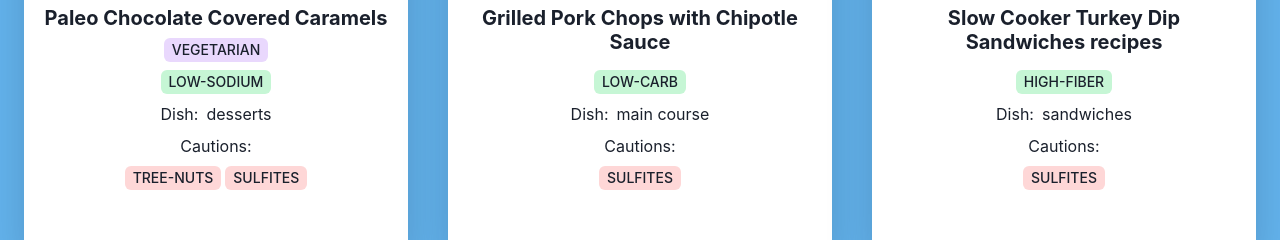
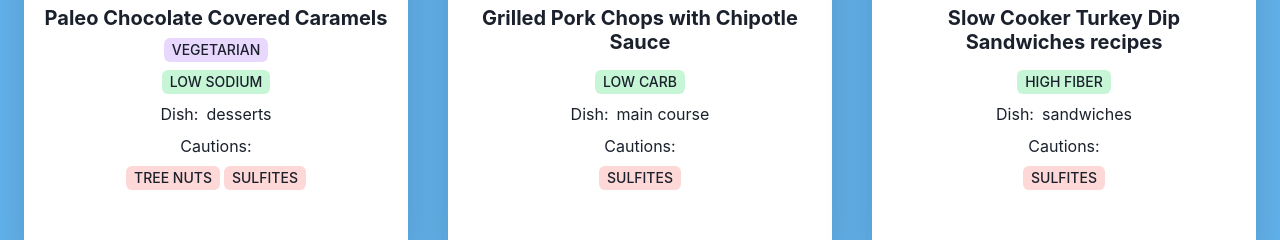
Before and after one commit to phuijsmans/WINC_restaurant_project, a React (Vite) app: page / in a window 1280 px wide. Shown: the part 553-793 px from the top of the page. Built offline with nearby package versions, Linux system fonts and the light colour scheme.

Commit message:
ShowTages/Labels: replaced - with a space

```diff
--- a/src/components/ShowHealthLabel.jsx
+++ b/src/components/ShowHealthLabel.jsx
@@ -7,6 +7,12 @@ export const ShowHealthLabel = ({ labelNames, showLabel }) => {
     labelNames.map((label) => label.toUpperCase()).includes(inputToUpperCase)
   );
   return (
-    <>{isLabel ? <Tag bg={"purple.100"}>{inputToUpperCase}</Tag> : <> </>}</>
+    <>
+      {isLabel ? (
+        <Tag bg={"purple.100"}>{inputToUpperCase.replace("-", " ")}</Tag>
+      ) : (
+        <> </>
+      )}
+    </>
   );
 };
--- a/src/components/ShowTags.jsx
+++ b/src/components/ShowTags.jsx
@@ -6,7 +6,7 @@ export const ShowTags = ({ gap, justify, flexDir, tags, ...tagProps }) => {
       <Flex gap={gap} justify={justify} flexDir={flexDir} wrap="wrap">
         {tags.map((tag) => (
           <Tag key={tag} {...tagProps}>
-            {tag.toUpperCase()}
+            {tag.toUpperCase().replace("-", " ")}
           </Tag>
         ))}
       </Flex>
```
